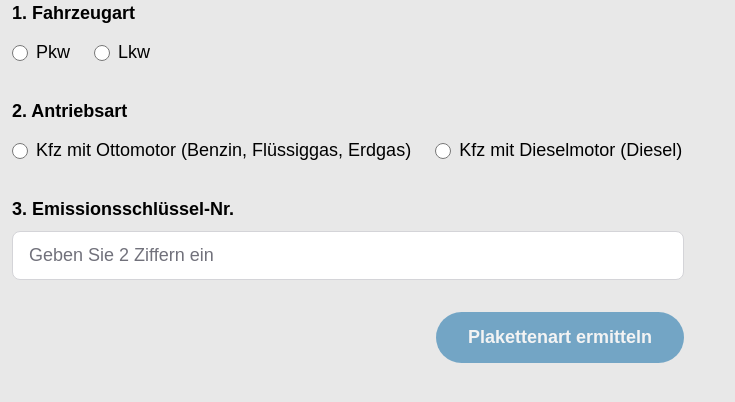
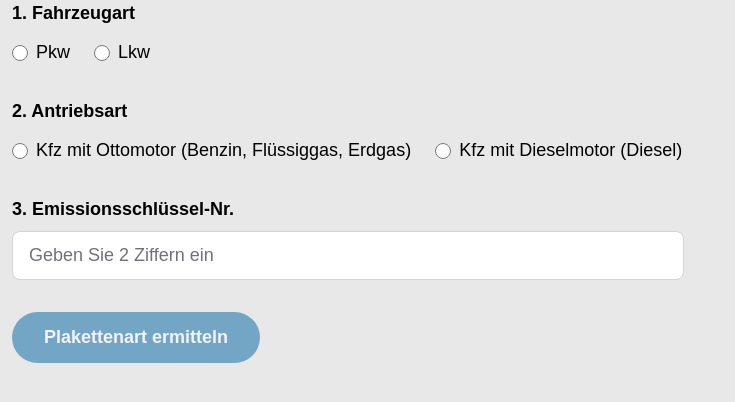
Before and after one commit to JahanzebKhan796/German-vehicle-emission-stickers, a Next.js app: page / in a window 1280 px wide. Shown: the top 402 px of the page, without its empty margins (0-735 px from the left). Built offline with nearby package versions, Linux system fonts and the light colour scheme.

Commit message:
iframe changes 16

```diff
--- a/app/StickerForm.tsx
+++ b/app/StickerForm.tsx
@@ -366,7 +366,7 @@ export default function StickerForm({ rows }: { rows: string[][] }) {
             </div>
           )}
 
-          <div className="flex justify-end">
+          <div className="flex justify-start">
             <button
               type="submit"
               disabled={!allFieldsFilled}
```
